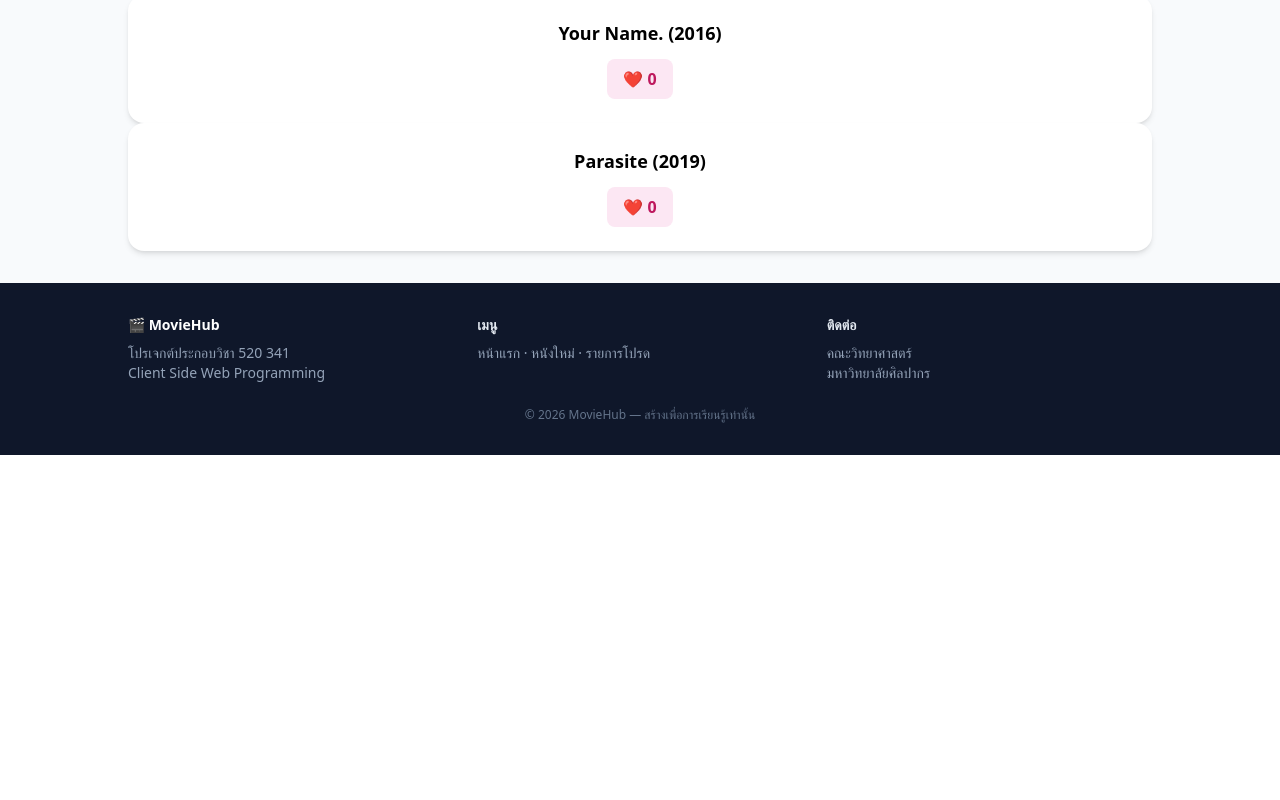
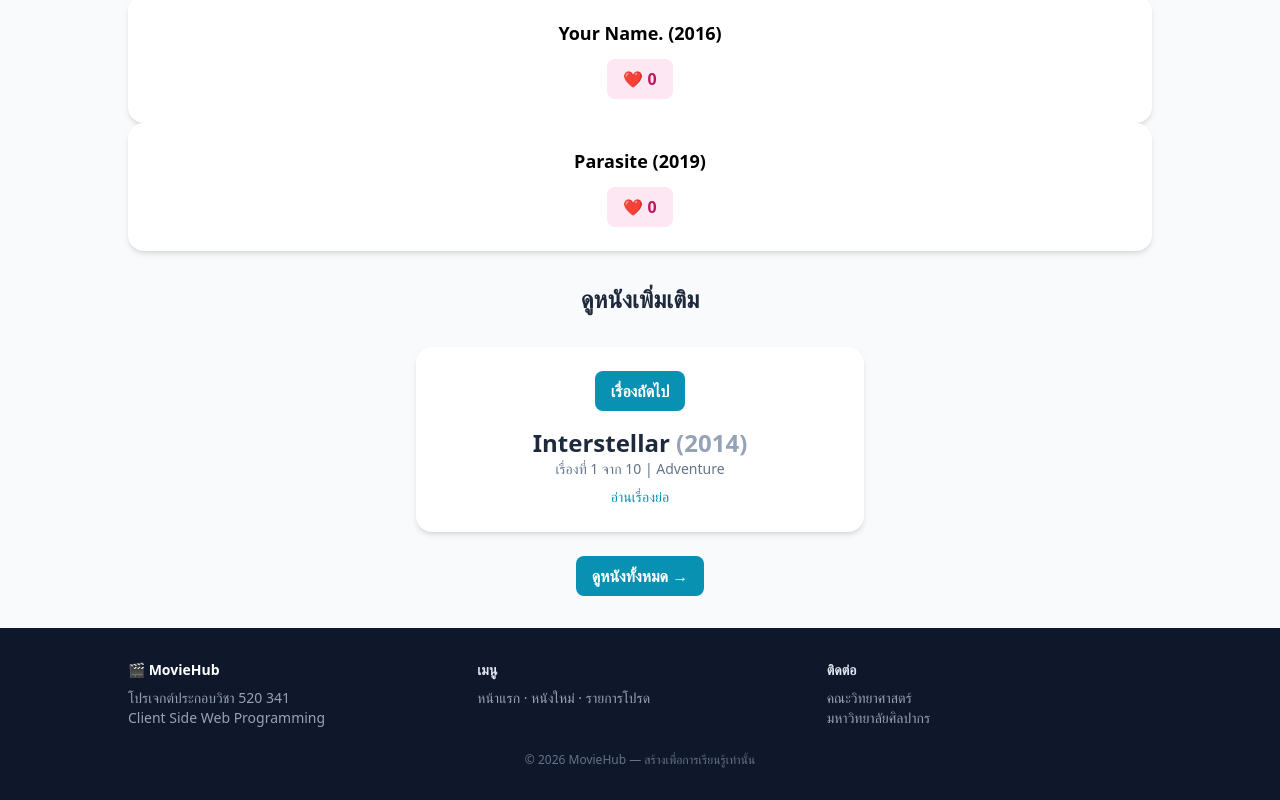
Before and after one commit to Sangklin/FeApp-670710715, a React (Create React App) app in the folder my-app/: page / in a window 1280 px wide. Shown: the part 381-1181 px from the top of the page. Before the commit the page ends 836 px from the top, so only its background shows below. Built offline with nearby package versions, Linux system fonts and the light colour scheme.

Commit message:
add MovieGallery to home page

```diff
--- a/my-app/src/components/MovieGallery.jsx
+++ b/my-app/src/components/MovieGallery.jsx
@@ -1,5 +1,5 @@
 import { useState } from 'react';
-import { movies } from './data';
+import { movies } from '../data/data';
 
 function MovieGallery() {
   const [index, setIndex] = useState(0);
--- a/my-app/src/pages/Home.jsx
+++ b/my-app/src/pages/Home.jsx
@@ -2,6 +2,7 @@ import React from "react";
 import { Link } from "react-router-dom";
 import { movies } from "../data/data";
 import MovieCard from "../components/MovieCard";
+import MovieGallery from "../components/MovieGallery";
 
 function Home() {
   return (
@@ -14,6 +15,15 @@ function Home() {
           <MovieCard key={movie.id} title={movie.title} year={movie.year} />
         ))}
       </div>
+      <h2 className="mt-8 text-2xl font-bold text-slate-800">ดูหนังเพิ่มเติม</h2>
+      <div className="mx-auto mt-8 max-w-md">
+        <MovieGallery />
+      </div>
+      <Link to="/movies"
+            className="mt-6 inline-block rounded-lg bg-cyan-600 px-4 py-2
+                       font-semibold text-white hover:bg-cyan-700 transition">
+        ดูหนังทั้งหมด →
+      </Link>
     </div>
   );
 }
```
